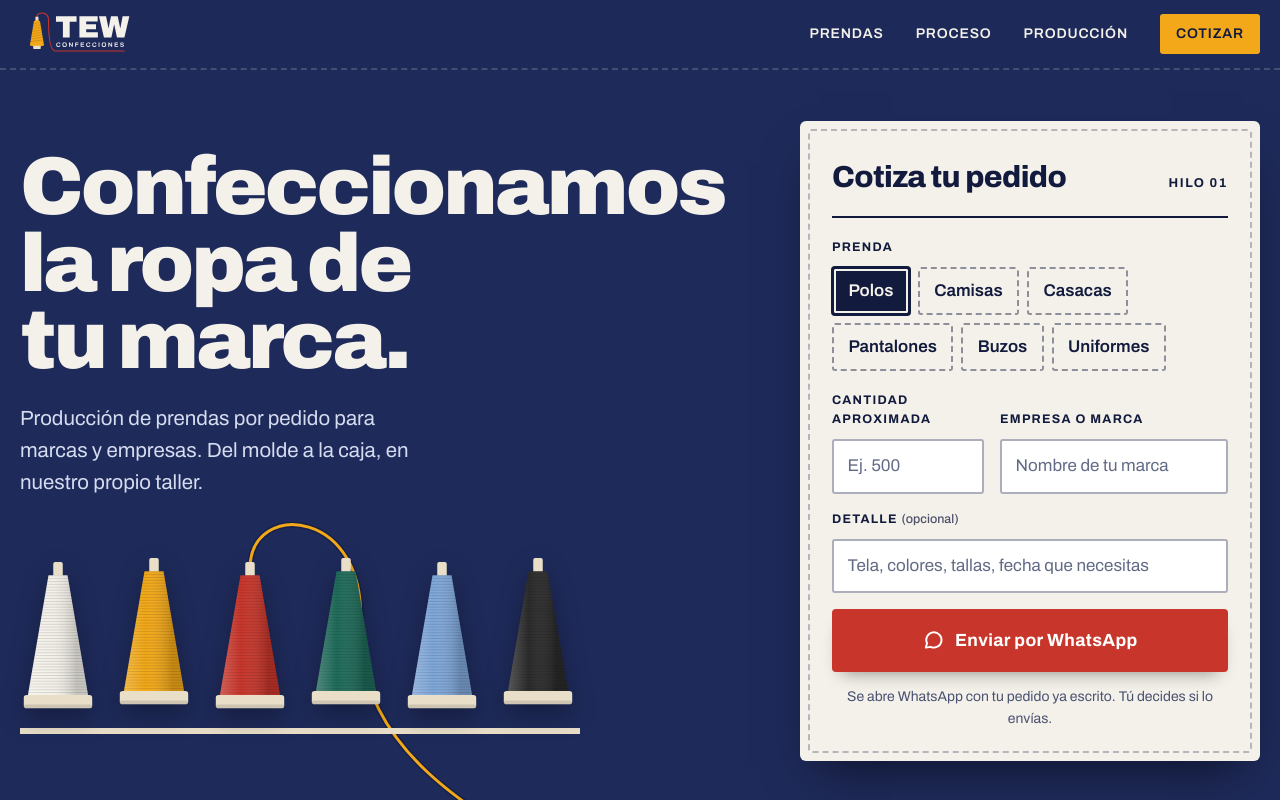
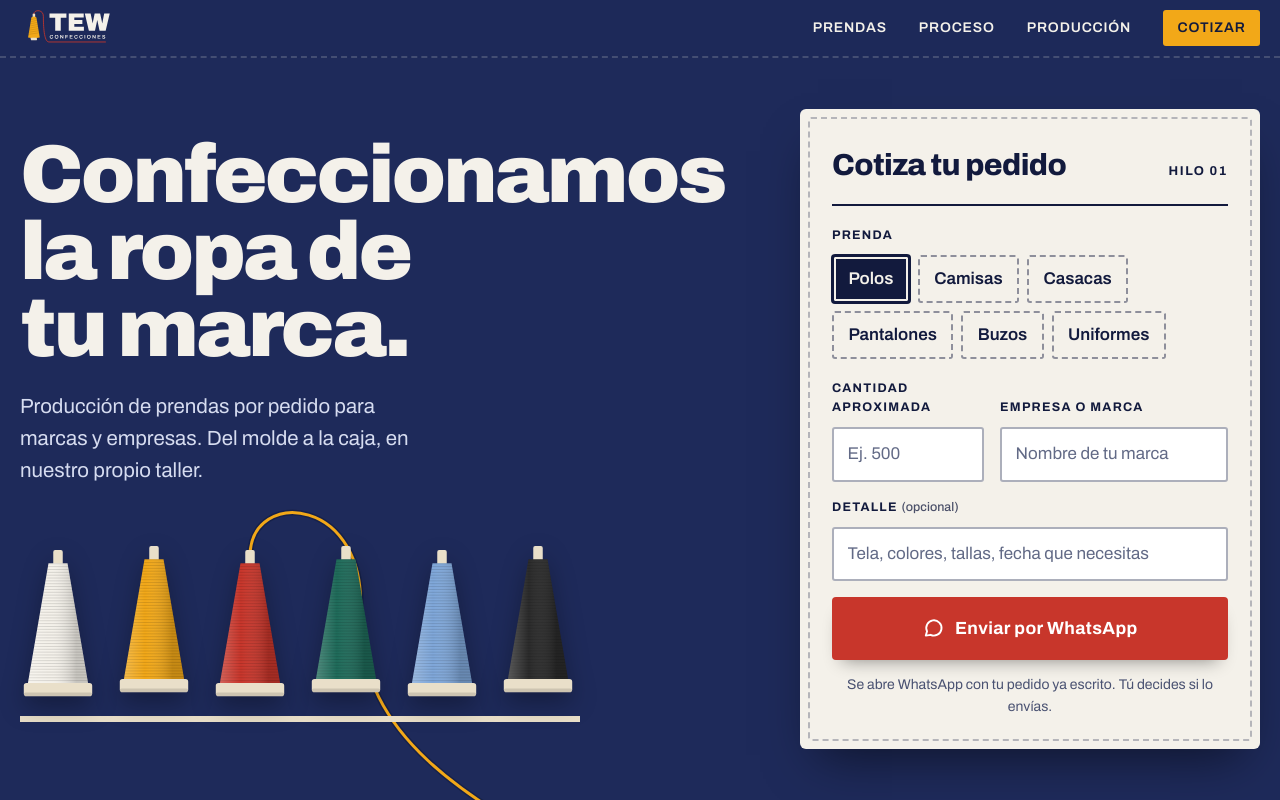
Before and after one commit to Yuto018/tew-confecciones, a plain HTML site: page index.html in a window 1280 px wide. Shown: the top 800 px of the page. Drawn offline with Linux system fonts and the light colour scheme.

Commit message:
Encabezado mas delgado

```diff
--- a/index.html
+++ b/index.html
@@ -8,7 +8,7 @@
 <meta name="theme-color" content="#1E2A5A">
 <link rel="icon" type="image/svg+xml" href="logos/final/icono.svg">
 <link rel="preload" href="assets/fonts/archivo-latin.woff2" as="font" type="font/woff2" crossorigin>
-<link rel="stylesheet" href="styles.css">
+<link rel="stylesheet" href="styles.css?v=3">
 </head>
 <body>
 
@@ -37,7 +37,7 @@
 
 <header class="top">
   <div class="wrap top-in">
-    <a class="mark" href="#inicio"><img src="logos/final/logo-horizontal-fondo-oscuro.svg" alt="TEW Confecciones, inicio" width="345" height="136"></a>
+    <a class="mark" href="#inicio"><img src="logos/final/logo-horizontal-fondo-oscuro.svg" alt="TEW Confecciones, inicio" width="96" height="38"></a>
     <nav aria-label="Principal">
       <a href="#prendas">Prendas</a>
       <a href="#proceso">Proceso</a>
@@ -203,11 +203,11 @@
 
 <footer class="foot">
   <div class="wrap foot-in">
-    <img class="mark-foot" src="logos/final/logo-horizontal-fondo-oscuro.svg" alt="TEW Confecciones" width="345" height="136">
+    <img class="mark-foot" src="logos/final/logo-horizontal-fondo-oscuro.svg" alt="TEW Confecciones" width="96" height="38">
     <span>© <span id="yr">2026</span> TEW Confecciones</span>
   </div>
 </footer>
 
-<script src="main.js"></script>
+<script src="main.js?v=3"></script>
 </body>
 </html>
--- a/styles.css
+++ b/styles.css
@@ -79,13 +79,13 @@ section + section::before {
 
 /* ---------- Header ---------- */
 .top { position: sticky; top: 0; z-index: 10; background: color-mix(in srgb, var(--indigo) 94%, transparent); backdrop-filter: blur(8px); border-bottom: 2px dashed rgb(244 241 234 / .18); }
-.top-in { display: flex; align-items: center; justify-content: space-between; gap: 1rem; min-height: 4.25rem; }
+.top-in { display: flex; align-items: center; justify-content: space-between; gap: 1rem; min-height: 3.5rem; }
 .mark { font-stretch: 125%; font-weight: 900; font-size: 1.5rem; letter-spacing: -.02em; text-decoration: none; display: inline-flex; align-items: baseline; gap: .5rem; }
 .mark span { font-stretch: 75%; font-weight: 600; font-size: .8rem; letter-spacing: .14em; text-transform: uppercase; opacity: .8; }
 .top nav { display: flex; align-items: center; gap: clamp(.75rem, 2.5vw, 2rem); font-stretch: 80%; font-weight: 600; letter-spacing: .06em; text-transform: uppercase; font-size: .875rem; }
 .top nav a { text-decoration: none; padding: .5rem 0; }
 .top nav a:hover { text-decoration: underline; text-decoration-style: dashed; }
-.top nav .nav-cta { background: var(--maiz); color: var(--indigo-ink); padding: .6rem 1rem; border-radius: 3px; }
+.top nav .nav-cta { background: var(--maiz); color: var(--indigo-ink); padding: .45rem .9rem; border-radius: 3px; }
 .top nav .nav-cta:hover { text-decoration: none; background: var(--crudo); }
 @media (max-width: 640px) { .top nav a:not(.nav-cta) { display: none; } .mark span { display: none; } }
 
@@ -199,6 +199,6 @@ h1 { font-stretch: 115%; font-weight: 900; font-size: clamp(2.6rem, 6.4vw, 5.4re
 html { scrollbar-color: var(--maiz) var(--indigo-ink); }
 
 /* logo */
-.mark img { display: block; height: 46px; width: auto; }
+.mark img { display: block; height: 38px; width: auto; }
 .mark-foot { display: block; height: 38px; width: auto; }
-@media (max-width: 640px) { .mark img { height: 40px; } }
+@media (max-width: 640px) { .mark img { height: 34px; } }
```
